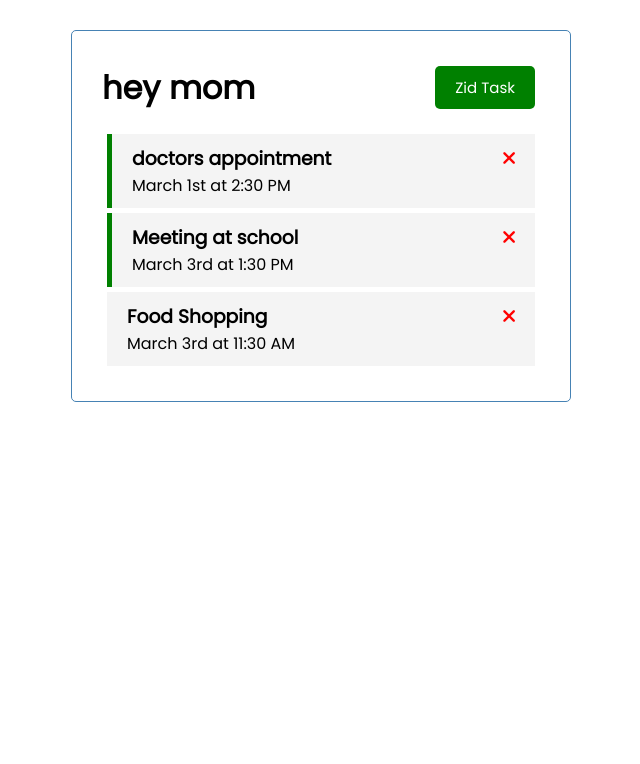
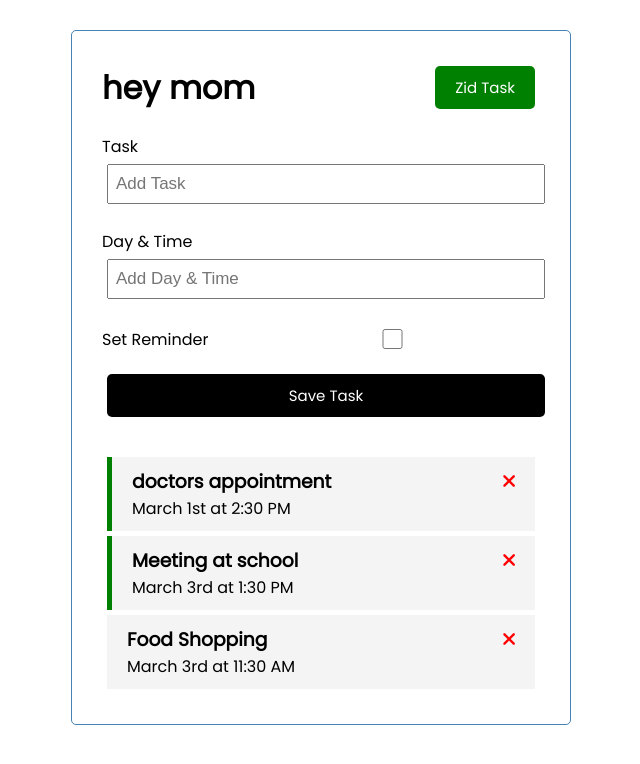
Before and after one commit to Jaz-ma/vue-crash, a Vue app: page / in a window 1280 px wide. Shown: the top 764 px of the page, without its empty margins (319-959 px from the left). Built offline with nearby package versions, Linux system fonts and the light colour scheme.

Commit message:
AddTask component added

```diff
--- a/src/App.vue
+++ b/src/App.vue
@@ -2,6 +2,7 @@
 <div class="container">
 
 <Header title="hey mom"/>
+<AddTask />
 <Tasks @toggle-reminder="toggleReminder" @delete-task="deleteTask" :tasks="tasks"/>
 </div>
 </template>
@@ -10,11 +11,14 @@
 
 import Tasks from './components/Tasks.vue'
 import Header from './components/header.vue'
+import AddTask from './components/AddTask.vue'
+
 export default {
   name: 'App',
   components: {
     Header,
     Tasks,
+    AddTask,
   },
 data(){
         return{
--- /dev/null
+++ b/src/components/AddTask.vue
@@ -0,0 +1,63 @@
+<template>
+  <form @submit="onSubmit" class="add-form">
+    <div class="form-control">
+      <label>Task</label>
+      <input type="text" v-model="text" name="text" placeholder="Add Task" />
+    </div>
+    <div class="form-control">
+      <label>Day & Time</label>
+      <input
+        type="text"
+        v-model="day"
+        name="day"
+        placeholder="Add Day & Time"
+      />
+    </div>
+    <div class="form-control form-control-check">
+      <label>Set Reminder</label>
+      <input type="checkbox" v-model="reminder" name="reminder" />
+    </div>
+
+    <input type="submit" value="Save Task" class="btn btn-block" />
+  </form>
+</template>
+
+<script>
+
+export default {
+    name:'AddTask',
+
+
+}
+</script>
+
+<style scoped>
+.add-form {
+  margin-bottom: 40px;
+}
+.form-control {
+  margin: 20px 0;
+}
+.form-control label {
+  display: block;
+}
+.form-control input {
+  width: 100%;
+  height: 40px;
+  margin: 5px;
+  padding: 3px 7px;
+  font-size: 17px;
+}
+.form-control-check {
+  display: flex;
+  align-items: center;
+  justify-content: space-between;
+}
+.form-control-check label {
+  flex: 1;
+}
+.form-control-check input {
+  flex: 2;
+  height: 20px;
+}
+</style>
--- a/src/components/Task.vue
+++ b/src/components/Task.vue
@@ -36,6 +36,10 @@
   background: #f4f4f4;
   margin: 5px;
   padding: 10px 20px;
+-webkit-user-select: none; /* Safari */
+-moz-user-select: none; /* Firefox */
+-ms-user-select: none; /* IE10+/Edge */
+user-select: none; /* Standard */
 }
 .task.reminder {
   border-left: 5px solid green;
```
